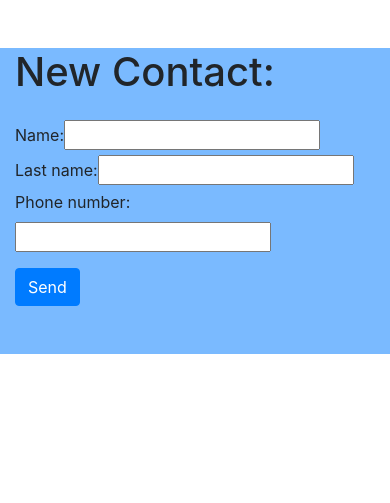
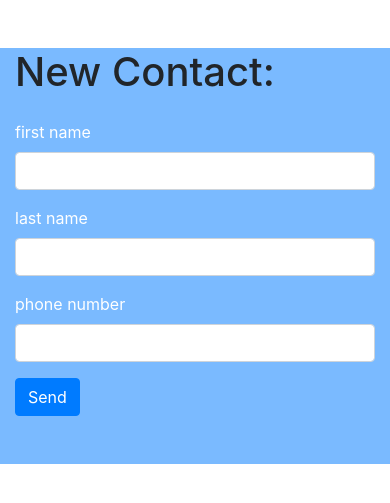
Before and after one commit to pouria-azizi/Phonebook-Project, a Django app: page /phones/ in a window 390 px wide. Shown: the part 56-559 px from the top of the page. Run offline with Django 3.2, Linux system fonts and the light colour scheme; some libraries are stand-ins or nearby versions.

Commit message:
Cleaning Phones View

```diff
--- a/phonebook/phonebook/settings.py
+++ b/phonebook/phonebook/settings.py
@@ -37,6 +37,7 @@ INSTALLED_APPS = [
     'django.contrib.sessions',
     'django.contrib.messages',
     'django.contrib.staticfiles',
+    'widget_tweaks',
     'debug_toolbar',
     'phones',
     'users',
--- a/phonebook/phones/templates/phones/add_entry.html
+++ b/phonebook/phones/templates/phones/add_entry.html
@@ -1,4 +1,6 @@
 {% load static %}
+{% load widget_tweaks %}
+
 <html>
 <head>
     <title>دفترچه تلفن</title>
@@ -33,12 +35,24 @@
 </nav>
 
 <div class="container" style="background-color: #7abaff">
-<h1 class="mt-5 mb-4">New Contact:</h1>
-<form>
-    {{ form.as_table }}
-</form>
-<button id="send-form" class="btn btn-primary mb-5">Send</button>
-    </div>
+    <h1 class="mt-5 mb-4">New Contact:</h1>
+    <form>
+        <div class="form-group">
+            <label for="title" style="color: white">first name</label>
+            {{ form.name|add_class:'form-control' }}
+        </div>
+        <div class="form-group">
+            <label for="title" style="color: white">last name</label>
+            {{ form.last_name|add_class:'form-control' }}
+        </div>
+        <div class="form-group">
+            <label for="title" style="color: white">phone number</label>
+            {{ form.phone_number|add_class:'form-control' }}
+        </div>
+        {#    {{ form.as_table}}#}
+    </form>
+    <button id="send-form" class="btn btn-primary mb-5">Send</button>
+</div>
 </body>
 <script>
     $(document).ready(function () {
--- a/phonebook/phones/urls.py
+++ b/phonebook/phones/urls.py
@@ -10,5 +10,6 @@ urlpatterns = [
     path("contacts/", views.ContactList.as_view(), name="contacts"),
     # path("edit-contacts/", views.EditContact.as_view(), name="edit-contacts"),
     path('update/<int:pk>', views.EditContact.as_view(), name="edit-contacts"),
-    path('activities/', views.SessionView.as_view(), name="recent-activities")
+    path('activities/', views.SessionView.as_view(), name="recent-activities"),
+    path('print/<int:pk>', views.ContactList.as_view(), name='print-list'),
 ]
```
Also changed, not shown: phonebook/phones/templates/phones/entry_list.html (+10 -2 lines), phonebook/phones/views.py (+20 -68 lines).
